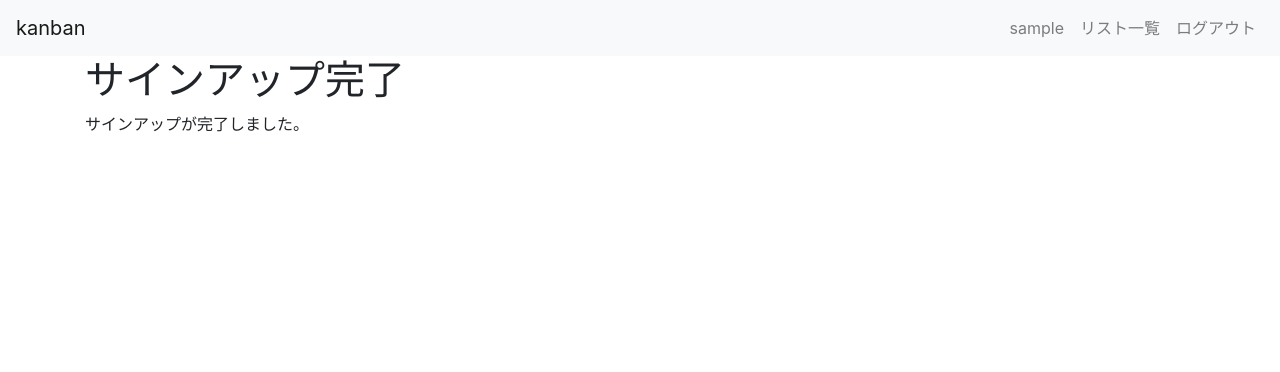
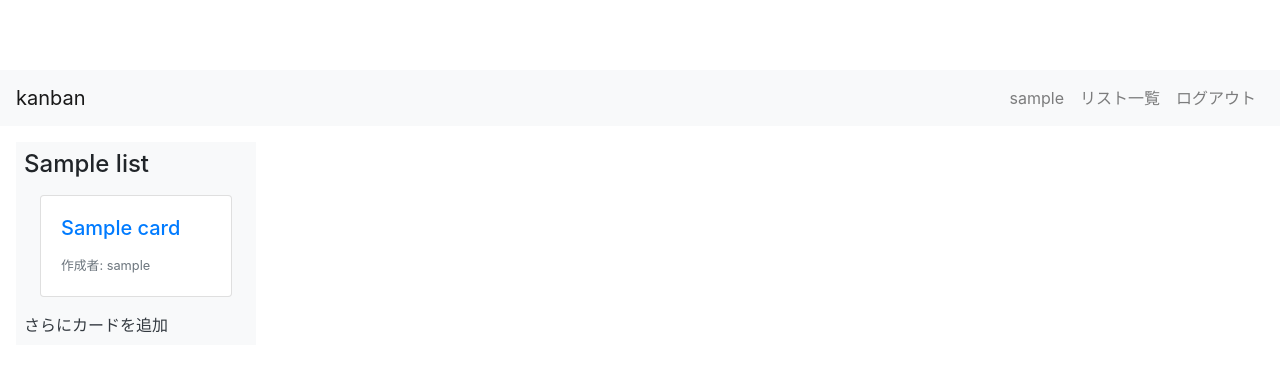
Before and after one commit to gakitomo/Python1, a Django app: page /kanban/home/ in a window 1280 px wide. Shown: the top 372 px of the page. Run offline with Django 3.2, Linux system fonts and the light colour scheme; a user stored in the database is signed in; tables that the repository leaves empty hold one stand-in row (values such as "Sample post"); some libraries are stand-ins or nearby versions.

Commit message:
Update home.html

```diff
--- a/kanban/templates/kanban/home.html
+++ b/kanban/templates/kanban/home.html
@@ -1,8 +1,33 @@
 {% extends "kanban/base.html" %}
 
 {% block content %}
-<div class = "container">
-  <h1>サインアップ完了</h1>
-  <p>サインアップが完了しました。</p>
+<style>
+body { padding-top: 70px; }
+</style>
+
+<div class="container-fluid" style="display: table-cell !important">
+  <div class="row flex-nowrap">
+    {% for list in list_list %}
+    <div class="bg-light m-3 p-2 " style="width: 240px; height: 100%">
+      <h4>{{ list.title }}
+        <a href="{% url 'kanban:lists_update' list.pk %}" class="text-dark"><i class="far fa-edit fa-xs"></i></a>
+        <a href="{% url 'kanban:lists_delete' list.pk %}" class="text-dark"><i class="far fa-trash-alt fa-xs"></i></a>
+      </h4>
+
+      {% for card in list.card_set.all %}
+      <a href="{% url 'kanban:cards_detail' card.pk %}" class="card m-3">
+        <div class="card-body">
+          <h5 class="card-title">{{ card.title }}</h5>
+          <footer>
+            <small class="text-muted">作成者: {{ card.user.username }}</small>
+          </footer>
+        </div>
+      </a>
+      {% endfor %}
+      <a href="{% url 'kanban:cards_create' %}" class="text-dark"><i class="far fa-plus-square"></i> さらにカードを追加</a>
+    </div>
+    {% endfor %}
+  </div>
 </div>
+
 {% endblock %}
```
